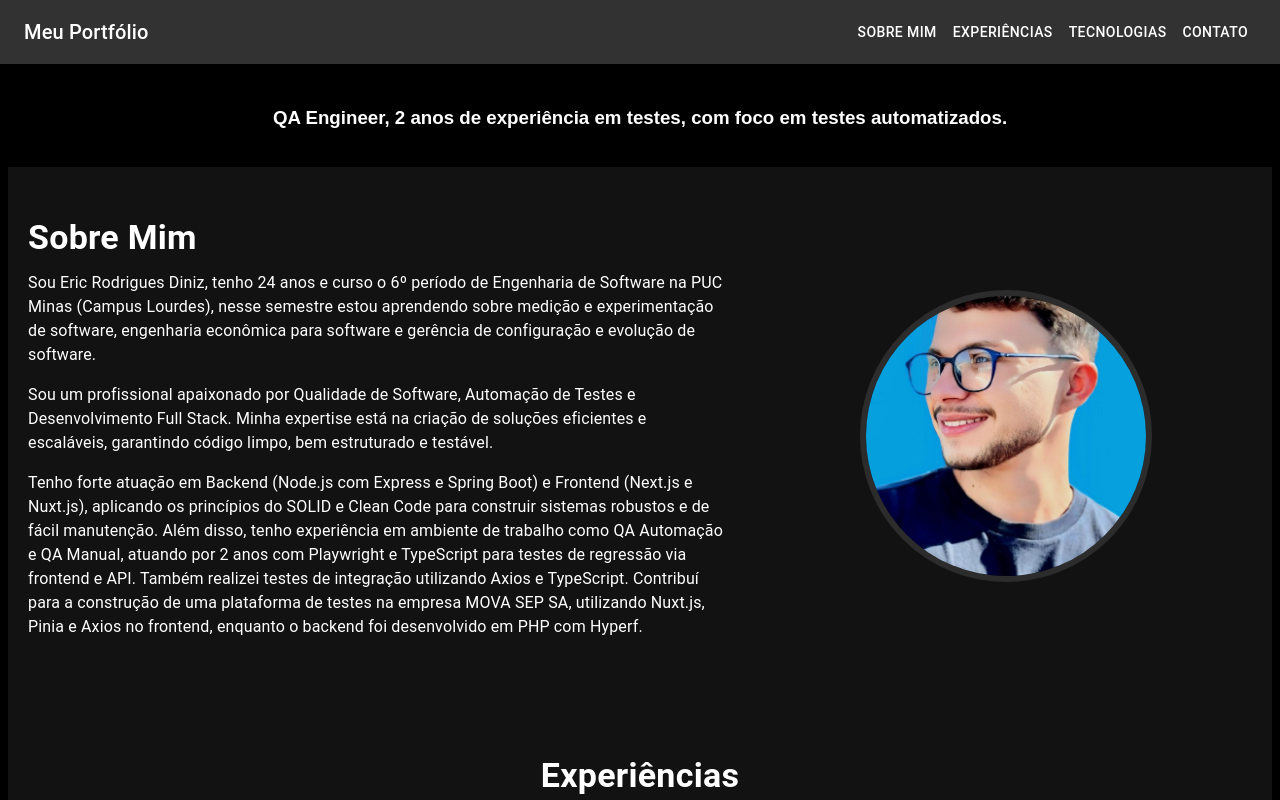
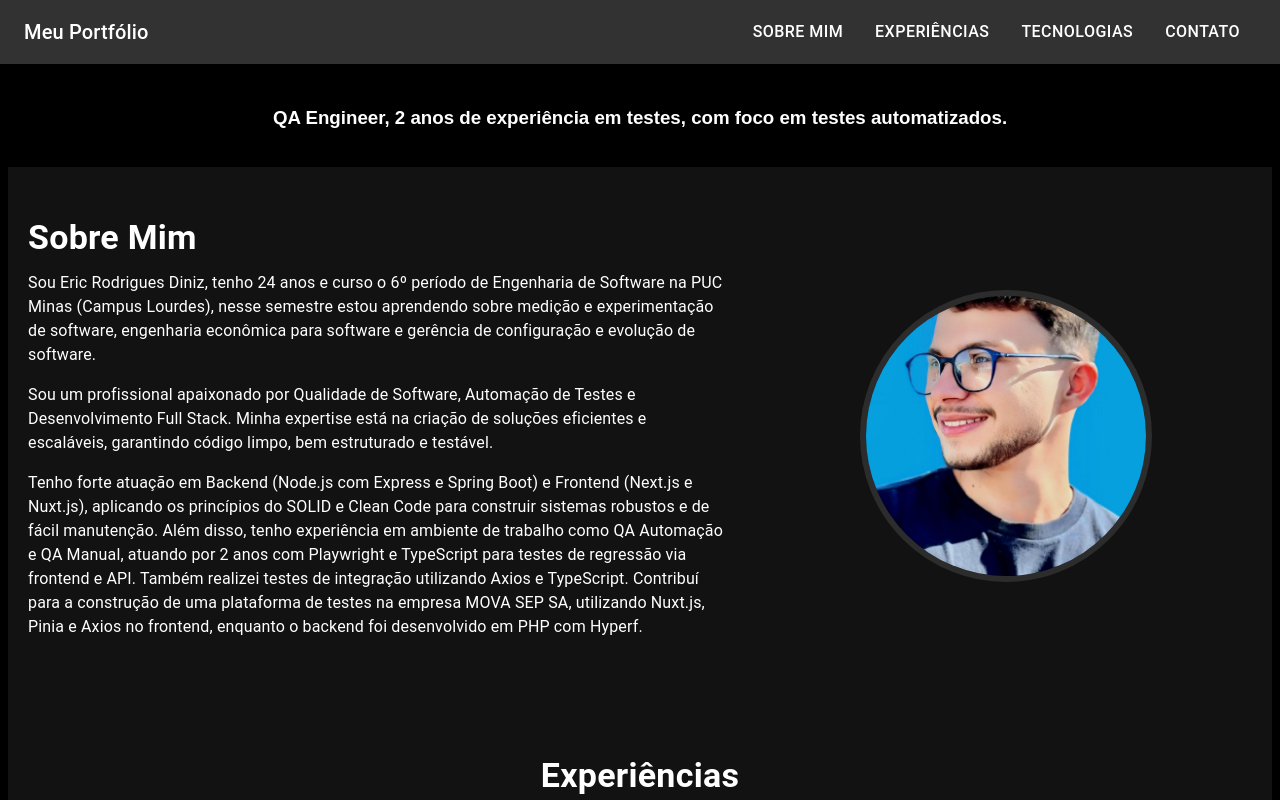
Before and after one commit to ericdiniz/portfolio-nextjs, a Next.js app in the folder portfolio-nextjs/: page / in a window 1280 px wide. Shown: the top 800 px of the page. Built offline with nearby package versions, Linux system fonts and the light colour scheme.

Commit message:
fix navbar render button

```diff
--- a/portfolio-nextjs/src/components/Navbar.jsx
+++ b/portfolio-nextjs/src/components/Navbar.jsx
@@ -1,38 +1,9 @@
 "use client";
 
-import MenuIcon from "@mui/icons-material/Menu";
-import {
-  AppBar,
-  Box,
-  Button,
-  Drawer,
-  IconButton,
-  List,
-  ListItem,
-  ListItemButton,
-  ListItemText,
-  Toolbar,
-  Typography,
-} from "@mui/material";
+import { AppBar, Box, Button, Toolbar, Typography } from "@mui/material";
 import Link from "next/link";
-import { useState } from "react";
 
 export default function Navbar() {
-  const [mobileOpen, setMobileOpen] = useState(false);
-
-  const scrollToSection = (id) => {
-    const section = document.getElementById(id);
-    if (section) {
-      const offset = 50;
-      const top = section.offsetTop - offset;
-      window.scrollTo({ top, behavior: "smooth" });
-    }
-  };
-
-  const toggleDrawer = (open) => {
-    setMobileOpen(open);
-  };
-
   const navItems = [
     { label: "SOBRE MIM", id: "sobre-mim" },
     { label: "EXPERIÊNCIAS", id: "experiencias" },
@@ -41,63 +12,39 @@ export default function Navbar() {
   ];
 
   return (
-    <>
     <AppBar
       position="fixed"
-        sx={{ backgroundColor: "rgb(50, 50, 50)", boxShadow: "none" }}
+      sx={{
+        backgroundColor: "rgb(50, 50, 50)",
+        boxShadow: "none",
+      }}
     >
-        <Toolbar>
-          <Typography variant="h6" sx={{ flexGrow: 1, color: "white" }}>
+      <Toolbar sx={{ justifyContent: "space-between" }}>
+        {/* Texto "Meu Portfólio" some em telas menores que md */}
+        <Typography
+          variant="h6"
+          sx={{ color: "white", display: { xs: "none", md: "block" } }}
+        >
           Meu Portfólio
         </Typography>
 
-          <IconButton
-            edge="end"
-            color="inherit"
-            aria-label="menu"
-            sx={{ display: { xs: "block", md: "none" } }}
-            onClick={() => toggleDrawer(true)}
-          >
-            <MenuIcon />
-          </IconButton>
-
-          {/* Menu Desktop */}
-          <Box sx={{ display: { xs: "none", md: "flex" } }}>
+        {/* Botões responsivos */}
+        <Box>
           {navItems.map((item) => (
             <Link key={item.id} href={`/#${item.id}`} passHref>
-                <Button sx={{ color: "white" }}>{item.label}</Button>
+              <Button
+                sx={{
+                  color: "white",
+                  fontSize: { xs: "0.75rem", sm: "0.875rem", md: "1rem" }, // Ajusta o tamanho do texto nos botões
+                  padding: { xs: "4px 8px", sm: "6px 12px", md: "8px 16px" }, // Ajusta o padding
+                }}
+              >
+                {item.label}
+              </Button>
             </Link>
           ))}
         </Box>
       </Toolbar>
     </AppBar>
-
-      <Drawer
-        anchor="right"
-        open={mobileOpen}
-        onClose={() => toggleDrawer(false)}
-        ModalProps={{
-          keepMounted: true,
-        }}
-        sx={{
-          "& .MuiDrawer-paper": { backgroundColor: "black" },
-        }}
-      >
-        <List sx={{ width: 250 }}>
-          {navItems.map((item) => (
-            <ListItem key={item.id} disablePadding>
-              <ListItemButton
-                onClick={() => {
-                  scrollToSection(item.id);
-                  setMobileOpen(false);
-                }}
-              >
-                <ListItemText primary={item.label} sx={{ color: "white" }} />
-              </ListItemButton>
-            </ListItem>
-          ))}
-        </List>
-      </Drawer>
-    </>
   );
 }
```
Lines whose indentation alone changed are shown as unchanged.
